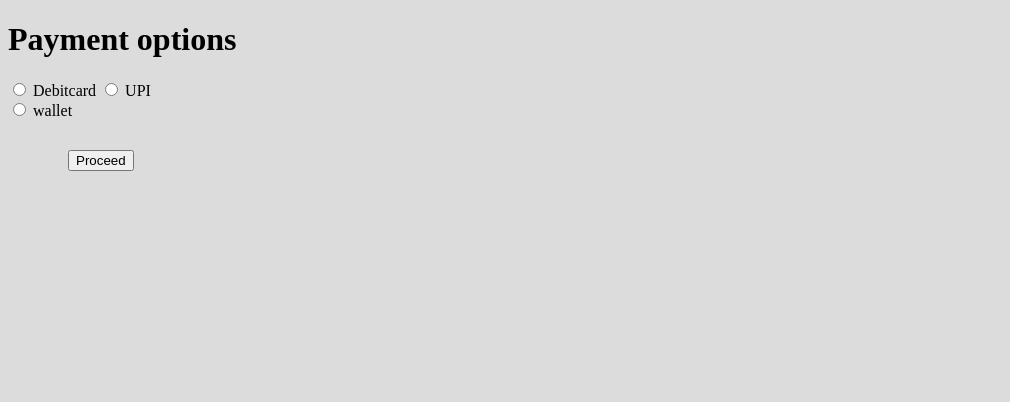
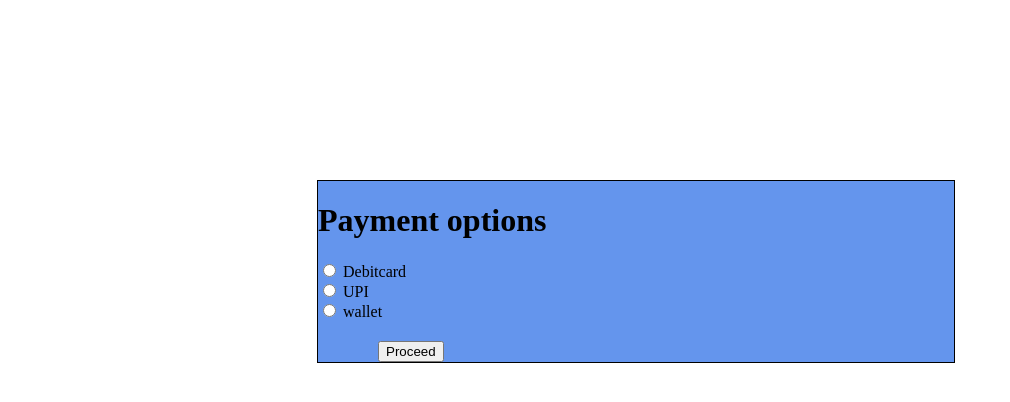
Before and after one commit to fresher-batch-2021/mobilerechargeapp-ui, a plain HTML site: page payment.html in a window 1280 px wide. Shown: the whole page, without its empty margins (0-1010 px from the left). Drawn offline with Linux system fonts and the light colour scheme.

Commit message:
updatefeatures

```diff
--- a/payment.html
+++ b/payment.html
@@ -5,26 +5,15 @@
     <meta name="viewport" content="width=device-width, initial-scale=1.0">
     <meta http-equiv="X-UA-Compatible" content="ie=edge">
     <title>Document</title>
-    <style>
-        button{
-        margin-top: 30px;
-        margin-left:60px;
-        }
-        body{
-            background-image:url("./images/payment.jpg");
-            background-repeat:no-repeat;
-            background-attachment: fixed;
-  background-position: center;
-  background-color:gainsboro;
-        }
-    </style>
+<link rel="stylesheet" href="styles.css">
 </head>
 <body>
+    <div class="payment">
     <form  onsubmit="pay()">
     <h1>Payment options</h1>
 
     <input type="radio"  name="paymentType"  id="paymentType" value="DEBIT" required>
-    <label for="debit">Debitcard</label>
+    <label for="debit">Debitcard</label><br>
 
 
     <input type="radio" name="paymentType" id="paymentType" value="UPI" required>
@@ -33,8 +22,9 @@
     <label for="wallet">wallet</label><br>
 
 
-<button>Proceed</button>
+<button class="payment-button">Proceed</button>
     </form>
+    </div>
 
 
     <script>
@@ -58,6 +48,18 @@
                 window.location.href="upi.html";
             }
         }
+        function wallet(value){
+
+            const amount=value;
+            console.log(amount);
+            let obj={"amount":amount
+
+            }
+            const url=""
+            axios.patch(url,obj).then(res=>{
+                console.log(res.data);
+            })
+        }
     </script>
 </body>
 </html>
--- a/styles.css
+++ b/styles.css
@@ -159,9 +159,9 @@ body{
 
 }
 
-button {
+.prepaid-button {
     margin-top: 30px;
-    margin-left: 60px;
+    margin-left:100px;
 }
 
 .box-style
@@ -189,7 +189,7 @@ select{
 
 }
 .select-style{
-    width:100px;
+    width:180px;
     height:30px;
     border-radius: 5px 5px;
 }
@@ -202,3 +202,16 @@ select{
     font-size: 30px;
     font-family: Arial, Helvetica, sans-serif;
 }
+.payment-button{
+    margin-top: 20px;
+    margin-left:60px;
+    }
+    .payment{
+        background-color: cornflowerblue;
+        border:1px solid black;
+        width: 50%;
+        height:50%;
+        display: block;
+        margin:auto;
+        margin-top: 180px;
+    }
```
